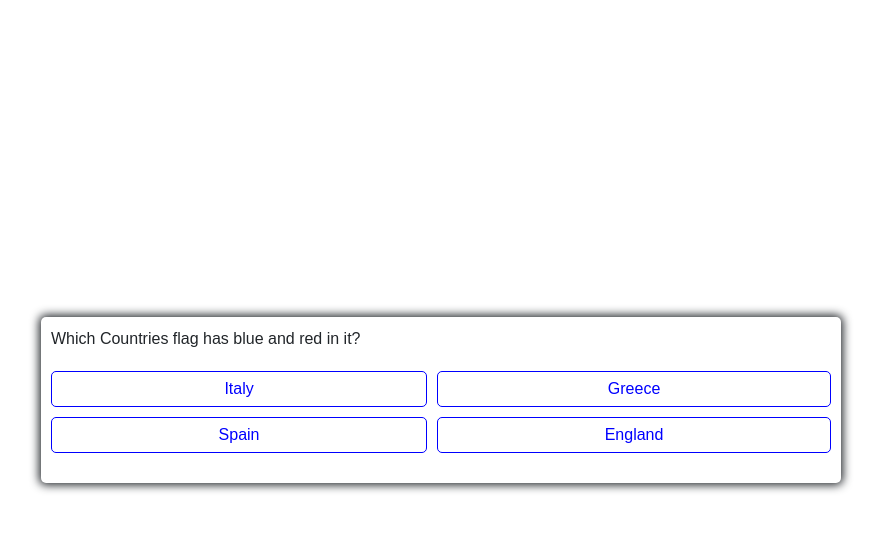
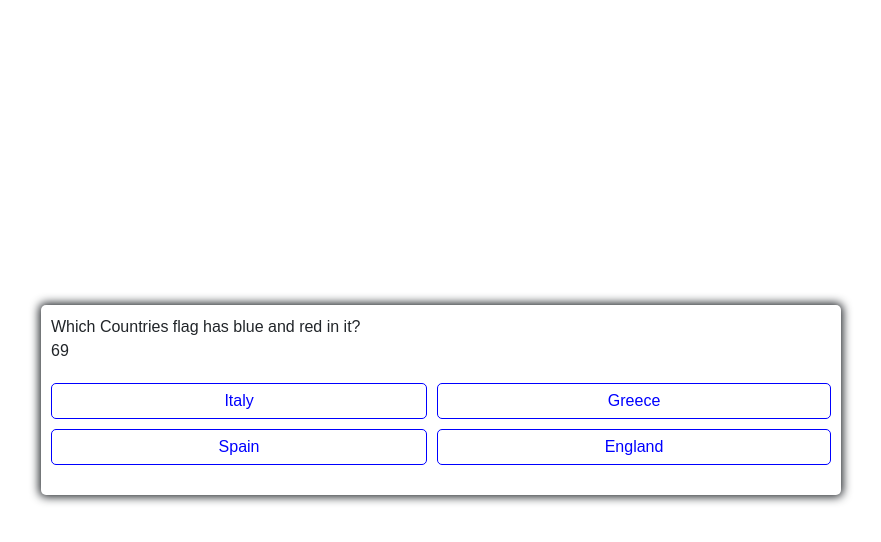
Before and after one commit to nozzy23/QuizChallenge, a plain HTML site: page index.html in a window 1280 px wide. Both pictures are taken after a click on the button "start". Shown: the whole page, without its empty margins (199-1080 px from the left). Drawn offline with nearby package versions, Linux system fonts and the light colour scheme.

Commit message:
added timer

```diff
--- a/code.js
+++ b/code.js
@@ -129,3 +129,15 @@ function clearStatusClass(element) {
     element.classList.remove('wrong')
 
 }
+//timer function
+var count = 75;
+var interval = setInterval(function(){
+  document.getElementById('count').innerHTML=count;
+  count--;
+  if (count === 0){
+    clearInterval(interval);
+    document.getElementById('count').innerHTML='Done';
+    // or...
+    alert("You're out of time!");
+  }
+}, 1000);
--- a/index.html
+++ b/index.html
@@ -18,6 +18,7 @@
 <div class="container">
     <div id="question-Container" class="hide">
         <div id="question">Question</div>
+        <div id="count"></div>
         <div id="answer-buttons" class="btn-grid">
             <button class="btn">answer1</button>
             <button class="btn">answer2</button>
```
